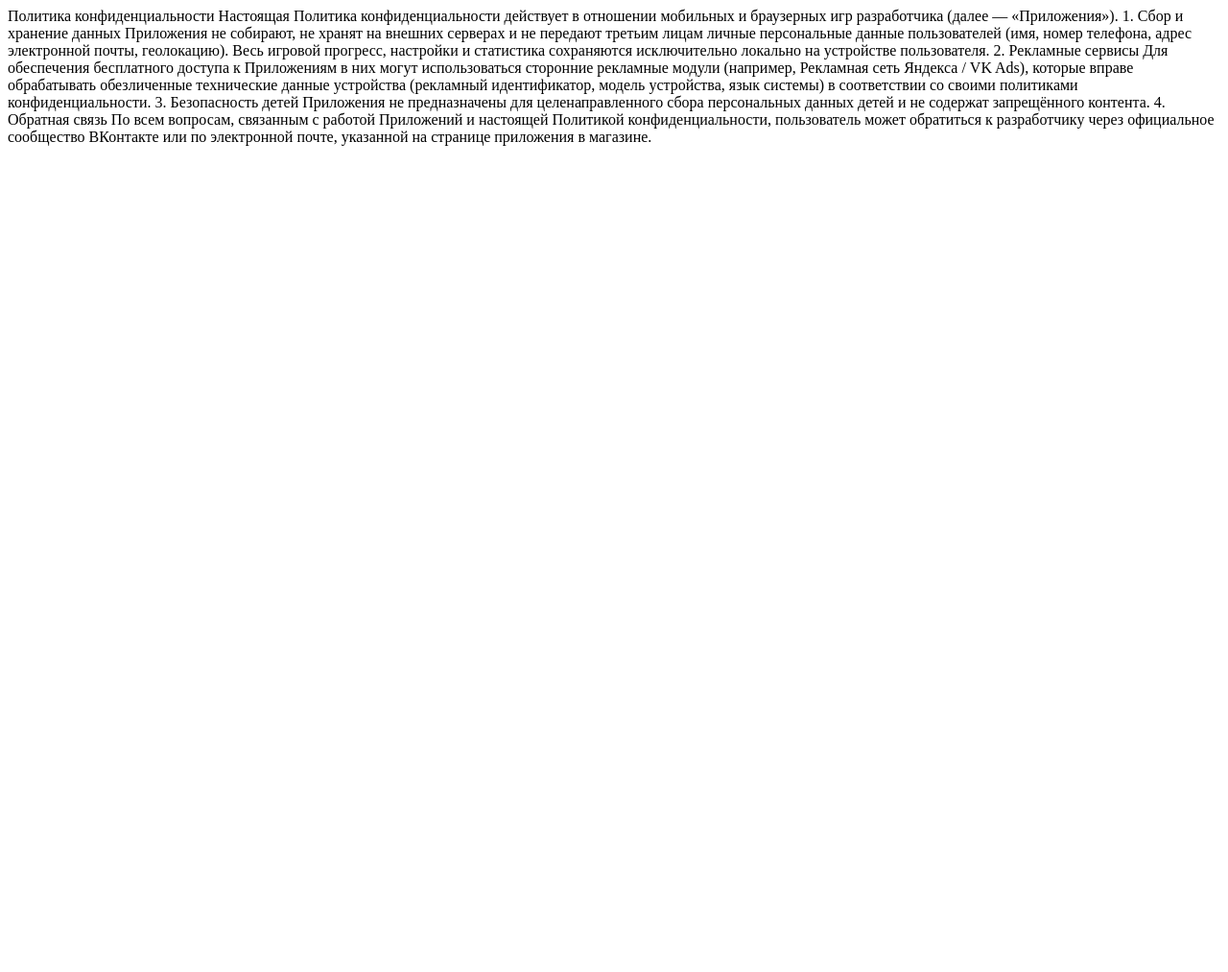
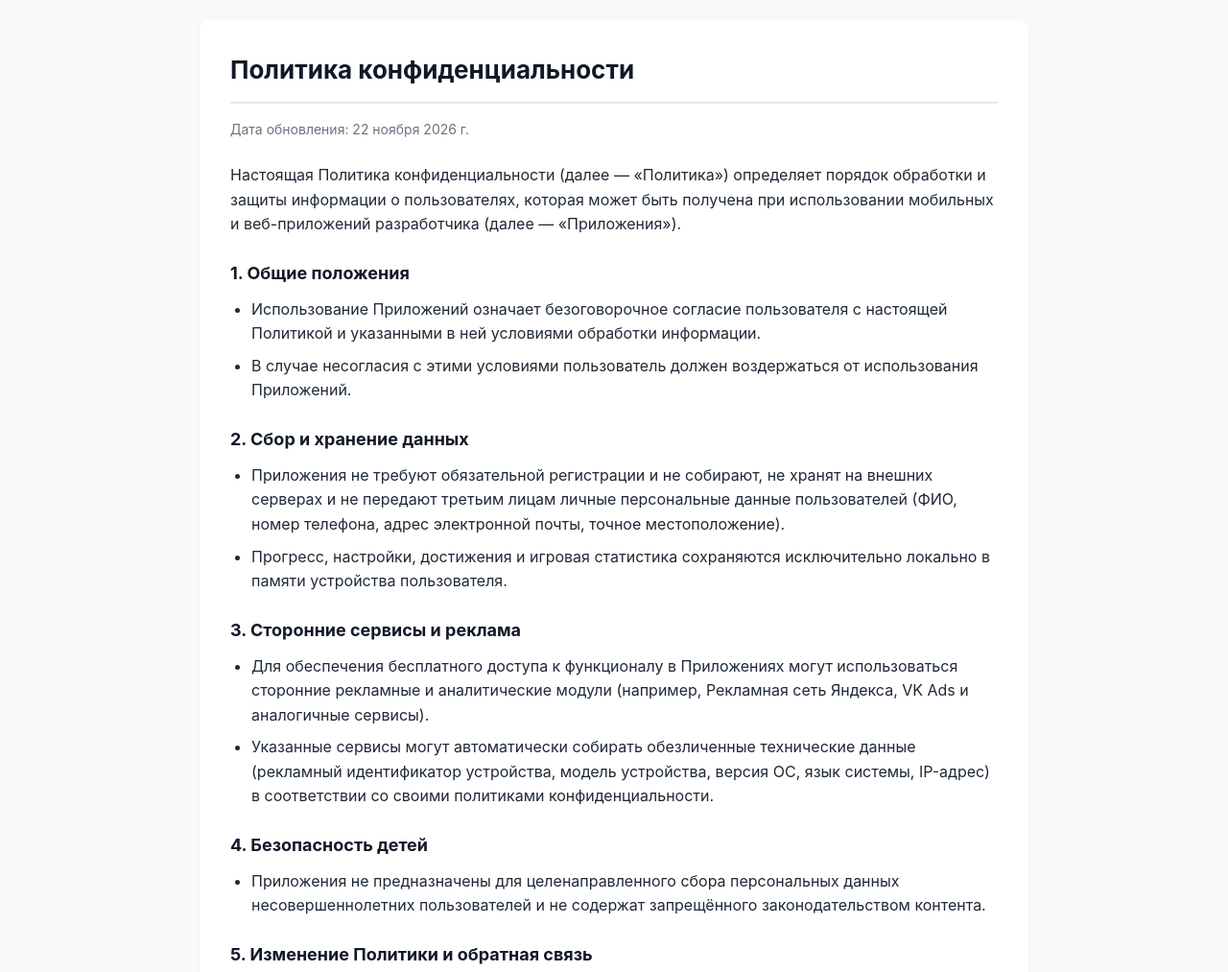
Before and after one commit to freelite/privacy, a plain HTML site: page index.html in a window 1280 px wide. Shown: the top 1013 px of the page at 96% size. Before the commit the page ends 800 px from the top, so only its background shows below. Drawn offline with Linux system fonts and the light colour scheme.

Commit message:
Update index.html

```diff
--- a/index.html
+++ b/index.html
@@ -1,15 +1,94 @@
-Политика конфиденциальности
+<!DOCTYPE html>
+<html lang="ru">
+<head>
+    <meta charset="UTF-8">
+    <meta name="viewport" content="width=device-width, initial-scale=1.0">
+    <title>Политика конфиденциальности</title>
+    <style>
+        body {
+            font-family: -apple-system, BlinkMacSystemFont, "Segoe UI", Roboto, Helvetica, Arial, sans-serif;
+            line-height: 1.6;
+            color: #1f2937;
+            background-color: #f9fafb;
+            margin: 0;
+            padding: 20px;
+        }
+        .container {
+            max-width: 800px;
+            margin: 0 auto;
+            background: #ffffff;
+            padding: 32px;
+            border-radius: 12px;
+            box-shadow: 0 2px 10px rgba(0, 0, 0, 0.05);
+        }
+        h1 {
+            font-size: 26px;
+            color: #111827;
+            margin-top: 0;
+            margin-bottom: 16px;
+            border-bottom: 2px solid #e5e7eb;
+            padding-bottom: 12px;
+        }
+        h2 {
+            font-size: 18px;
+            color: #111827;
+            margin-top: 24px;
+            margin-bottom: 10px;
+        }
+        p {
+            margin-top: 0;
+            margin-bottom: 14px;
+        }
+        ul {
+            margin-top: 0;
+            margin-bottom: 16px;
+            padding-left: 22px;
+        }
+        li {
+            margin-bottom: 8px;
+        }
+        .date {
+            font-size: 14px;
+            color: #6b7280;
+            margin-bottom: 24px;
+        }
+    </style>
+</head>
+<body>
+    <div class="container">
+        <h1>Политика конфиденциальности</h1>
+        <div class="date">Дата обновления: 22 ноября 2026 г.</div>
 
-Настоящая Политика конфиденциальности действует в отношении мобильных и браузерных игр разработчика (далее — «Приложения»).
+        <p>Настоящая Политика конфиденциальности (далее — «Политика») определяет порядок обработки и защиты информации о пользователях, которая может быть получена при использовании мобильных и веб-приложений разработчика (далее — «Приложения»).</p>
 
-1. Сбор и хранение данных
-Приложения не собирают, не хранят на внешних серверах и не передают третьим лицам личные персональные данные пользователей (имя, номер телефона, адрес электронной почты, геолокацию). Весь игровой прогресс, настройки и статистика сохраняются исключительно локально на устройстве пользователя.
+        <h2>1. Общие положения</h2>
+        <ul>
+            <li>Использование Приложений означает безоговорочное согласие пользователя с настоящей Политикой и указанными в ней условиями обработки информации.</li>
+            <li>В случае несогласия с этими условиями пользователь должен воздержаться от использования Приложений.</li>
+        </ul>
 
-2. Рекламные сервисы
-Для обеспечения бесплатного доступа к Приложениям в них могут использоваться сторонние рекламные модули (например, Рекламная сеть Яндекса / VK Ads), которые вправе обрабатывать обезличенные технические данные устройства (рекламный идентификатор, модель устройства, язык системы) в соответствии со своими политиками конфиденциальности.
+        <h2>2. Сбор и хранение данных</h2>
+        <ul>
+            <li>Приложения не требуют обязательной регистрации и не собирают, не хранят на внешних серверах и не передают третьим лицам личные персональные данные пользователей (ФИО, номер телефона, адрес электронной почты, точное местоположение).</li>
+            <li>Прогресс, настройки, достижения и игровая статистика сохраняются исключительно локально в памяти устройства пользователя.</li>
+        </ul>
 
-3. Безопасность детей
-Приложения не предназначены для целенаправленного сбора персональных данных детей и не содержат запрещённого контента.
+        <h2>3. Сторонние сервисы и реклама</h2>
+        <ul>
+            <li>Для обеспечения бесплатного доступа к функционалу в Приложениях могут использоваться сторонние рекламные и аналитические модули (например, Рекламная сеть Яндекса, VK Ads и аналогичные сервисы).</li>
+            <li>Указанные сервисы могут автоматически собирать обезличенные технические данные (рекламный идентификатор устройства, модель устройства, версия ОС, язык системы, IP-адрес) в соответствии со своими политиками конфиденциальности.</li>
+        </ul>
 
-4. Обратная связь
-По всем вопросам, связанным с работой Приложений и настоящей Политикой конфиденциальности, пользователь может обратиться к разработчику через официальное сообщество ВКонтакте или по электронной почте, указанной на странице приложения в магазине.
+        <h2>4. Безопасность детей</h2>
+        <ul>
+            <li>Приложения не предназначены для целенаправленного сбора персональных данных несовершеннолетних пользователей и не содержат запрещённого законодательством контента.</li>
+        </ul>
+
+        <h2>5. Изменение Политики и обратная связь</h2>
+        <ul>
+            <li>Разработчик оставляет за собой право вносить изменения в настоящую Политику. Актуальная версия всегда доступна по постоянной ссылке на странице Приложения в магазине.</li>
+            <li>По всем вопросам, связанным с работой Приложений и настоящей Политикой, пользователь может обратиться к разработчику по контактным данным, указанным в карточке Приложения в магазине.</li>
+        </ul>
+    </div>
+</body>
+</html>
```
